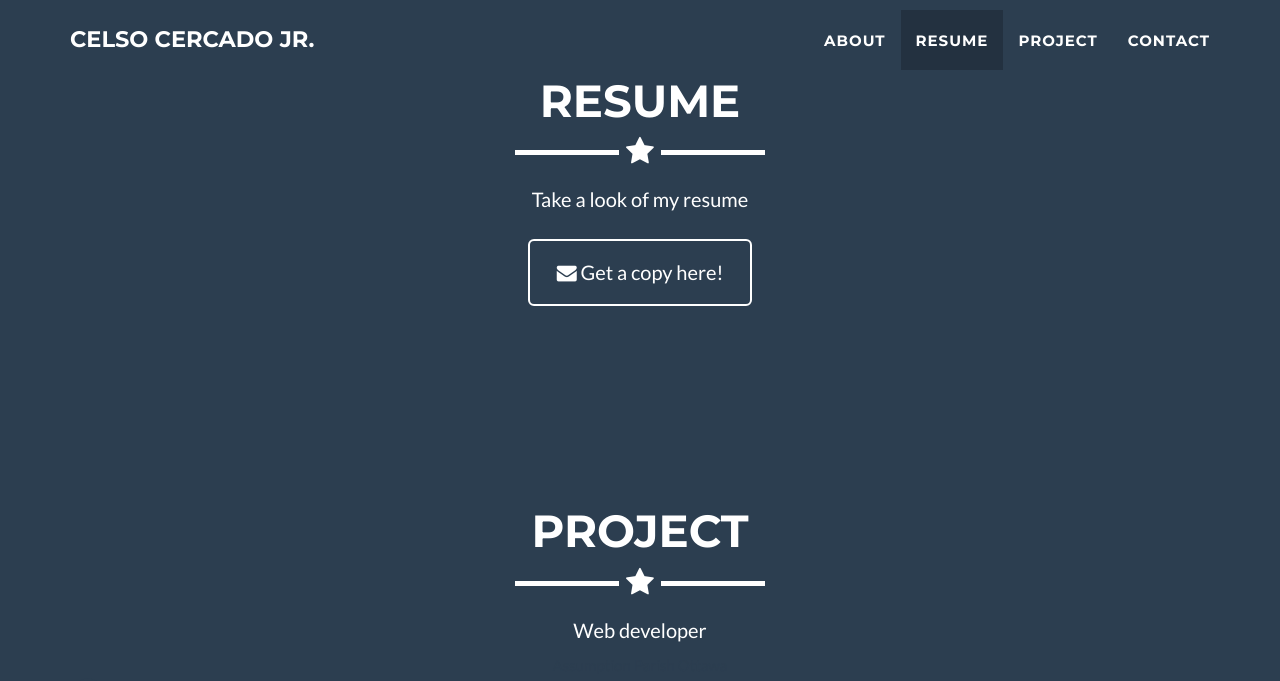
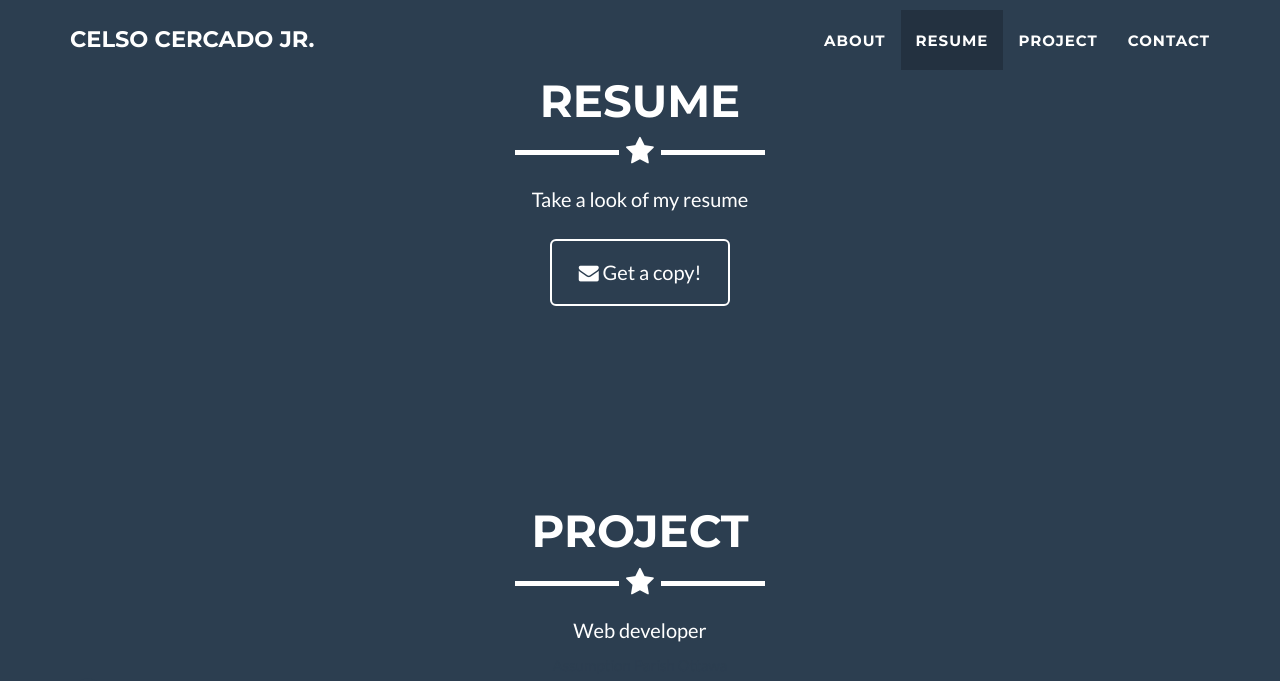
Before and after one commit to Celso-Cercado-Jr/new-app, a Jekyll site: the page built from index.html, in a window 1280 px wide and 900 px high, scrolled down 1187 px. Shown: the top 681 px of the window. Built offline with Jekyll 4.4.1, drawn with Linux system fonts in a browser that asks for light colours.

Commit message:
Initial Commit

```diff
--- a/_includes/resume.html
+++ b/_includes/resume.html
@@ -15,7 +15,7 @@
 
                <div class="col-lg-8 col-lg-offset-2 text-center">
                    <a href="celso-cercado-jr-resume.pdf" class="btn btn-lg btn-outline">
-                       <i class="fa fa-envelope"></i> Get a copy here!
+                       <i class="fa fa-envelope"></i> Get a copy!
                    </a>
                </div>
            </div>
```
Also changed, not shown: screenshot.png (deleted).
